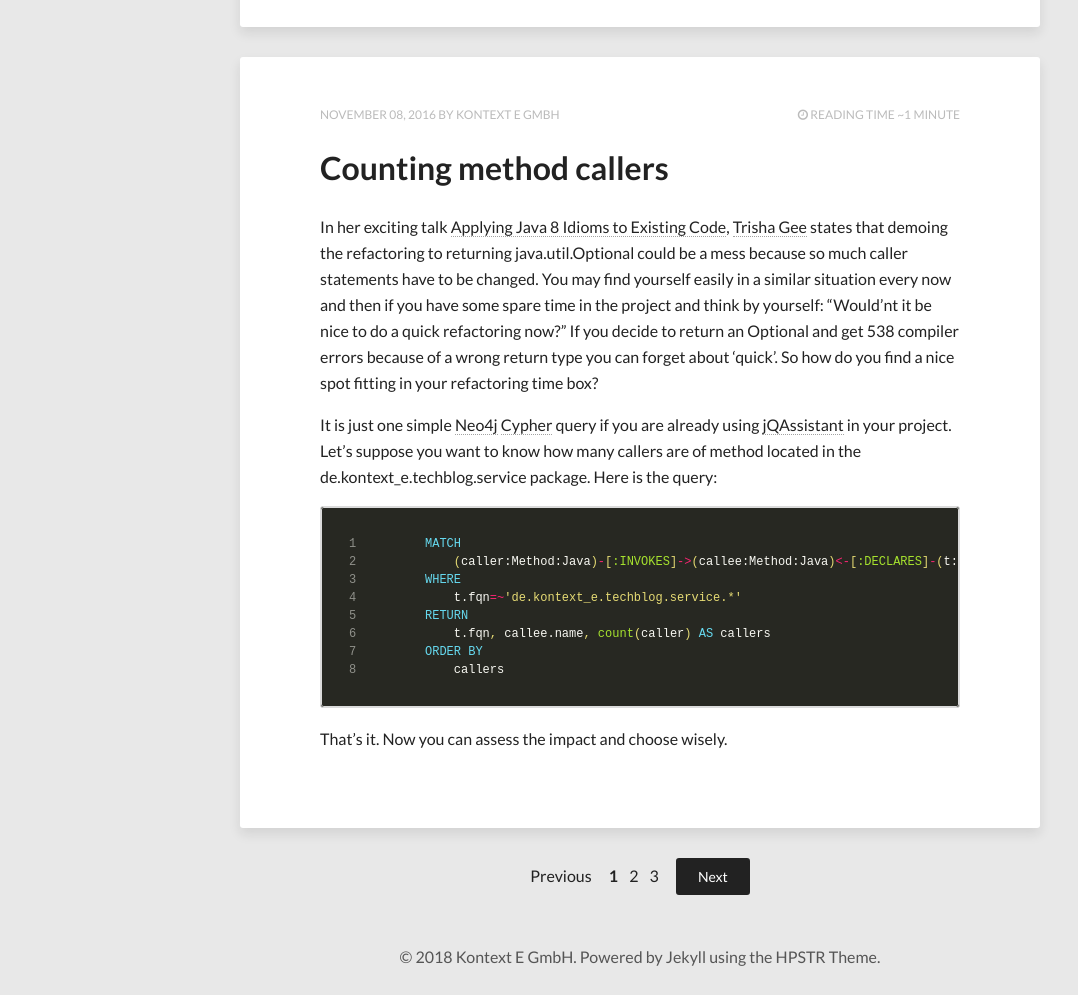
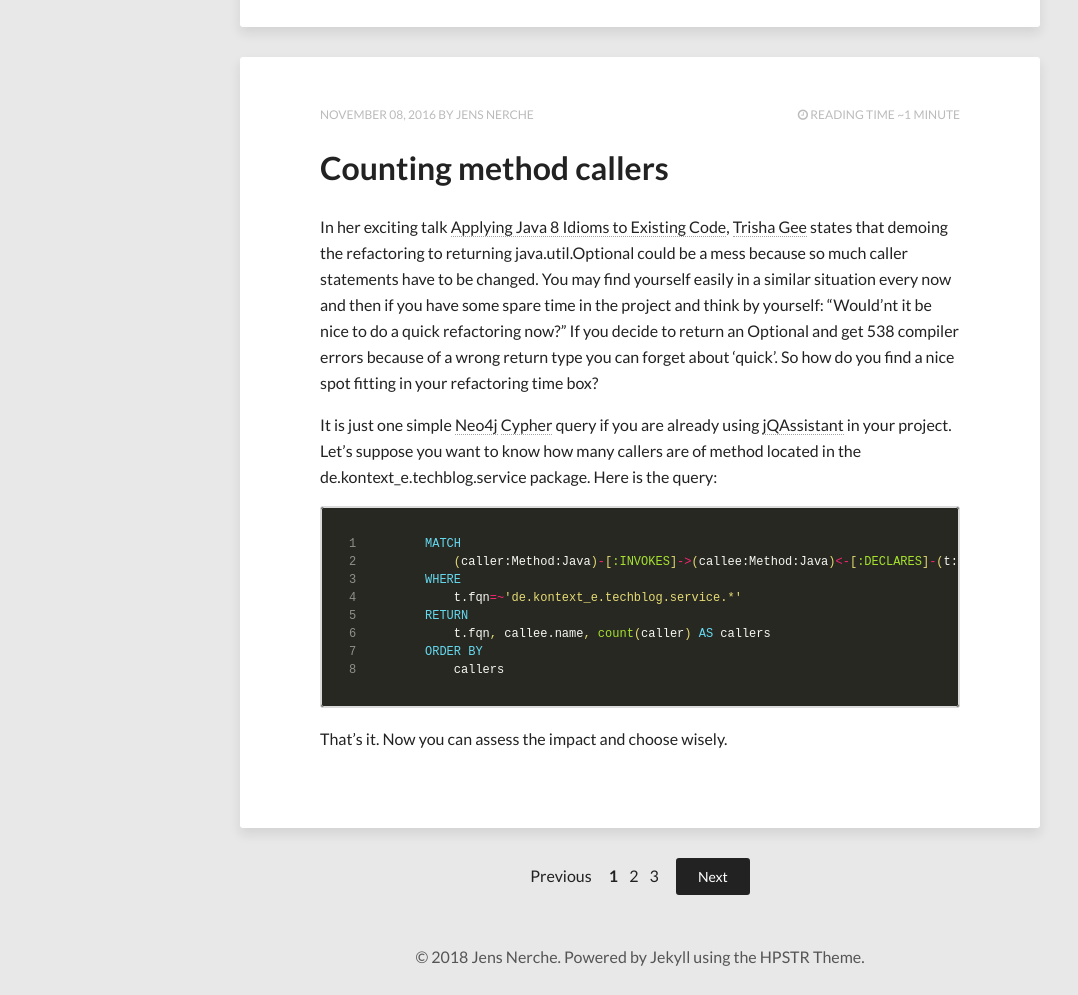
Before and after one commit to kontext-e/kontext-e.github.io, a Jekyll site: the page built from index.html, in a window 1280 px wide and 1400 px high, scrolled down 21434 px. Shown: the part 402-1397 px from the top of the window, without its empty margins (0-1078 px from the left). Built offline with Jekyll 4.4.1, drawn with Linux system fonts in a browser that asks for light colours; nearby versions of some CDN libraries; the list of posts is cut into pages by our own code; some of the changed text lies outside the part shown.

Commit message:
changed author information

```diff
--- a/_config.yml
+++ b/_config.yml
@@ -13,7 +13,7 @@ url: http://techblog.kontext-e.de
 
 # Owner/author information
 owner:
-  name:           Kontext E GmbH
+  name:           Jens Nerche
   avatar:         kelogo.jpg
   bio:            "We develop your software."
   email:          j.nerche@kontext-e.de
```
